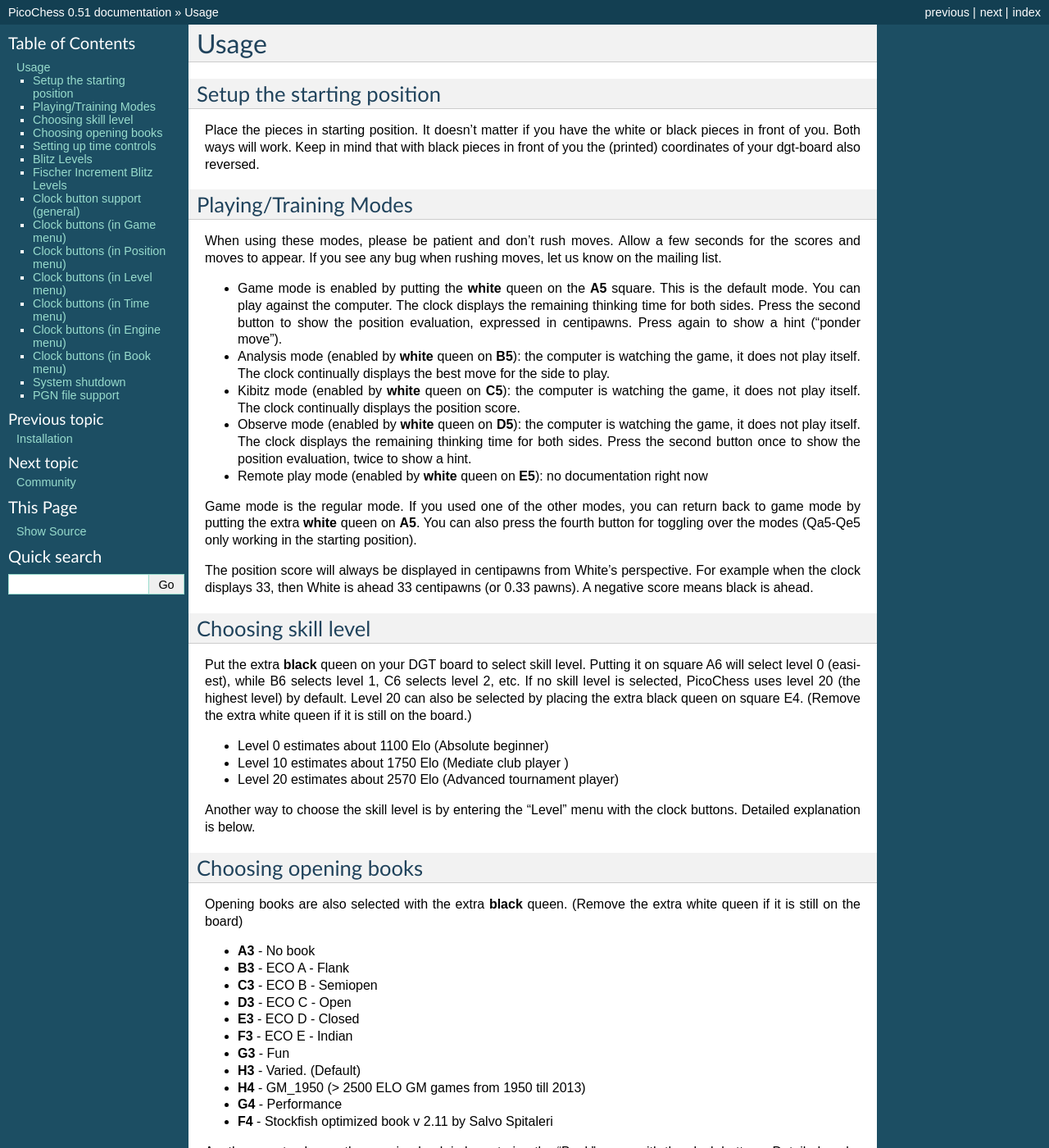
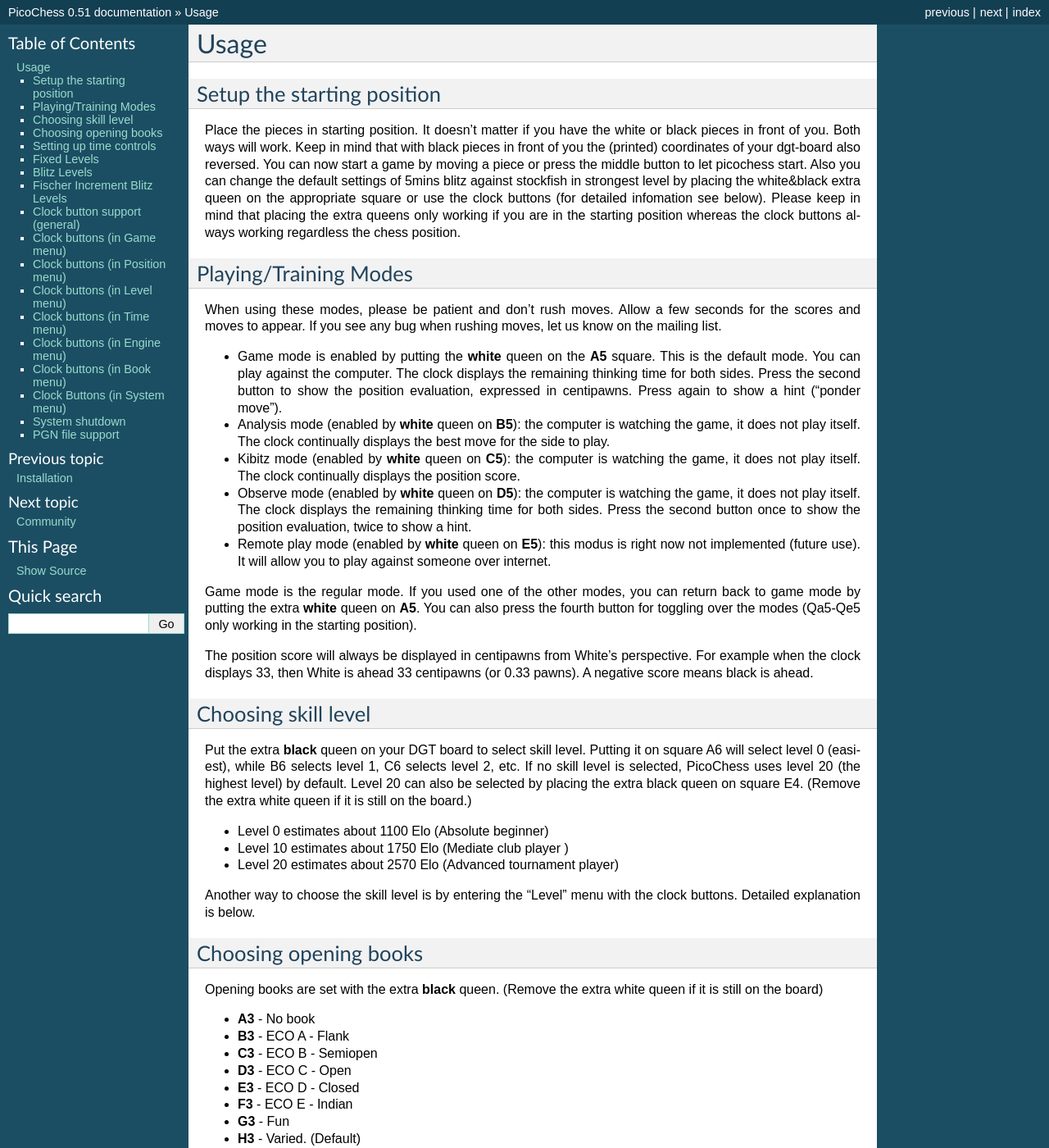
Before and after one commit to jromang/picochess, a Sphinx documentation site: the page built from docs/usage.rst, in a window 1280 px wide and 1400 px high. Shown: the whole window at 82% size. Built offline with Sphinx 7.4.7, drawn with Linux system fonts in a browser that asks for light colours; some of the changed text lies outside the part shown.

Commit message:
updated docu - for example with "system" menu

```diff
--- a/docs/usage.rst
+++ b/docs/usage.rst
@@ -4,6 +4,8 @@
 Setup the starting position
 ---------------------------
 Place the pieces in starting position. It doesn't matter if you have the white or black pieces in front of you. Both ways will work. Keep in mind that with black pieces in front of you the (printed) coordinates of your dgt-board also reversed.
+You can now start a game by moving a piece or press the middle button to let picochess start. Also you can change the default settings of 5mins blitz against stockfish in strongest level by placing the white&black extra queen on the appropriate square or use the clock buttons (for detailed infomation see below).
+Please keep in mind that placing the extra queens only working if you are in the starting position whereas the clock buttons always working regardless the chess position.
 
 Playing/Training Modes
 ----------------------
@@ -14,7 +16,7 @@
 * Analysis mode (enabled by **white** queen on **B5**): the computer is watching the game, it does not play itself. The clock continually displays the best move for the side to play.
 * Kibitz mode (enabled by **white** queen on **C5**): the computer is watching the game, it does not play itself. The clock continually displays the position score.
 * Observe mode (enabled by **white** queen on **D5**): the computer is watching the game, it does not play itself. The clock displays the remaining thinking time for both sides. Press the second button once to show the position evaluation, twice to show a hint.
-* Remote play mode (enabled by **white** queen on **E5**): no documentation right now
+* Remote play mode (enabled by **white** queen on **E5**): this modus is right now not implemented (future use). It will allow you to play against someone over internet.
 
 Game mode is the regular mode. If you used one of the other modes, you can return back to game mode by putting the extra **white** queen on **A5**.
 You can also press the fourth button for toggling over the modes (Qa5-Qe5 only working in the starting position).
@@ -35,7 +37,7 @@
 Choosing opening books
 ----------------------
 
-Opening books are also selected with the extra **black** queen.
+Opening books are set with the extra **black** queen.
 (Remove the extra white queen if it is still on the board)
 
 * **A3** - No book
@@ -55,7 +57,14 @@
 Setting up time controls
 ------------------------
 
-Time controls are set with the extra **white** queen.
+Picochess supports 3 variants of different time controls (Fixed, Blitz, Fischer). You can choose them by placing the extra **white** queen.
+(Remove the extra black queen if it is still on the board).
+Another way to choose the time control is by entering the "Time" menu with the clock buttons. Detailed explanation is below.
+
+Fixed Levels
+------------
+
+Fixed time controls are set with the extra **white** queen.
 (Remove the extra black queen if it is still on the board)
 
 * **A6** - 1 second per move
@@ -111,7 +118,7 @@
 * **Time Menu** - Change time controls
 * **Engine Menu** - Change the engine
 * **Book Menu** - Change the opening book
-* **System Menu** - No functionality right now
+* **System Menu** - Shutdown/Reboot the machine
 
 Clock buttons (in Game menu)
 ----------------------------
@@ -131,7 +138,7 @@
 
 * First button chooses the side to move, Black or White
 * Second button chooses the board orientation, "b" & "w" showing the starting side for each color. So for example white pawns moving from w to b side
-* Third button scans in the position on board. Clock will respond with "Scan" and "New game". Now picochess is waiting for your next move. If you want picochess to start press the third button
+* Third button scans in the position on board. Clock will respond with "scan" and "new game". Now picochess is waiting for your next move. If you want picochess to start press the third button
 * Fouth button has no function
 
 Clock buttons (in Level menu)
@@ -173,6 +180,14 @@
 Books must be in the Polyglot (.bin) format and must be named <letter><"-"><book name>, eg "a-nobook.bin" or "m-benoni.bin". Books appear in alphabetical order in the menu.
 Books "a" to "j" are used for setting from the board and contain the existing system books; they can be changed to make others available from the board.
 
+Clock Buttons (in System menu)
+------------------------------
+
+* First button has no function
+* Second button has no function
+* Third button shutdown the machine. You have to press twice to actiate this shutdown (for your safety). Pressing another button cancels it
+* Fourth button reboots the machine. You have to press twice to actiate this reboot (for your safety). Pressing another button cancels it
+
 System shutdown
 ---------------
 
```
Also changed, not shown: other parts of docs/usage.rst (+1 -3 lines).
